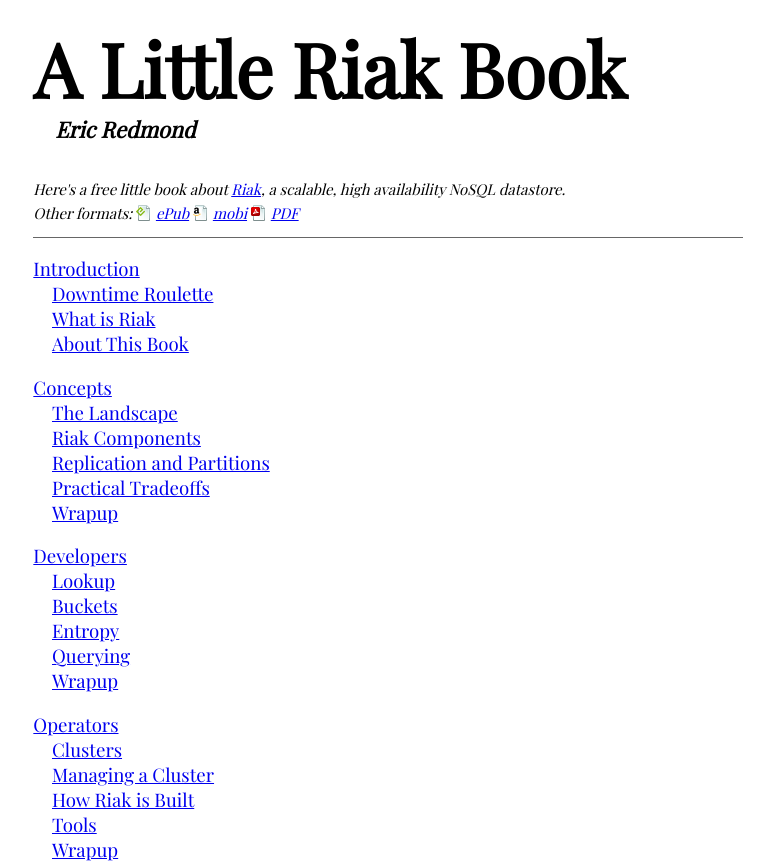
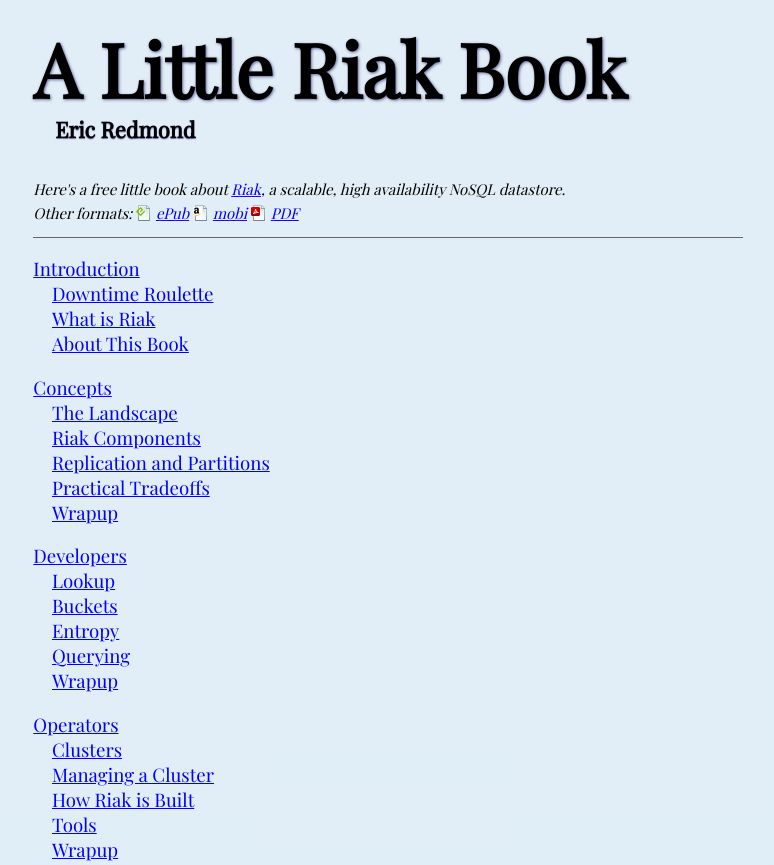
Before and after one commit to littleriak/littleriak.github.io, a plain HTML site: page index.html in a window 1280 px wide. Shown: the top 865 px of the page, without its empty margins (252-1026 px from the left). Drawn offline with nearby package versions, Linux system fonts and the light colour scheme.

Commit message:
update layout

```diff
--- a/index.html
+++ b/index.html
@@ -1,6 +1,6 @@
 <html><head><title>A Little Riak Book</title></head><meta charset="utf-8"><link href="style.css" media="screen" rel="stylesheet" type="text/css"><link href='http://fonts.googleapis.com/css?family=Playfair+Display' rel='stylesheet' type='text/css'><body><h1 class="title">A Little Riak Book</h1>
 
-<h3 class="author"><em>Eric Redmond</em></h3>
+<h3 class="author">Eric Redmond</h3>
 
 <div class="intro">
 <p>Here's a free little book about <a href="http://docs.basho.com/riak/latest/">Riak</a>, a scalable, high availability NoSQL datastore.</p>
--- a/style.css
+++ b/style.css
@@ -41,15 +41,16 @@ img {
 }
 h1 {
   font-family: 'Milonga', cursive;
-}
-h1 {
   border-bottom:1px solid #666;
-}
-h1, h2 {
   margin-top:2em;
+  text-shadow: 1px 1px 2px #666699;
 }
 h2 {
   margin-top:1.68em;
+  text-shadow: 0px 1px 1px #666699;
+}
+h3 {
+  text-shadow: 0px 1px 1px #666699;
 }
 h1.title {
   margin-bottom:0.05em;
@@ -58,10 +59,18 @@ h1.title {
   font-size:400%;
   line-height: 1.1;
   font-family: 'Playfair Display', serif;
+  text-shadow: 1px 1px 3px #666699;
 }
 h3.author {
   margin-top:0.25em;
   padding-left:1em;
+}
+
+a {
+  color:blue;
+}
+a:hover {
+  color:red;
 }
 
 a.pdf,
@@ -85,9 +94,21 @@ a.mobi {
   padding-bottom:0.68em;
   font-size:80%;
   border-bottom:1px solid #666;
+  text-shadow: 0px 1px 1px #eee;
 }
 .intro p {
   margin-top:0.25em;
   margin-bottom:0.25em;
   font-style:italic;
 }
+
+body{
+ background-color:#e1eef7;
+ filter:progid:DXImageTransform.Microsoft.gradient(GradientType=0,startColorstr=#e1eef7, endColorstr=#aee1f2);
+ background-image:-moz-linear-gradient(top, #e1eef7 0%, #aee1f2 100%);
+ background-image:-webkit-linear-gradient(top, #e1eef7 0%, #aee1f2 100%);
+ background-image:-ms-linear-gradient(top, #e1eef7 0%, #aee1f2 100%);
+ background-image:linear-gradient(top, #e1eef7 0%, #aee1f2 100%);
+ background-image:-o-linear-gradient(top, #e1eef7 0%, #aee1f2 100%);
+ background-image:-webkit-gradient(linear, right top, right bottom, color-stop(0%,#e1eef7), color-stop(100%,#aee1f2));
+}
```
